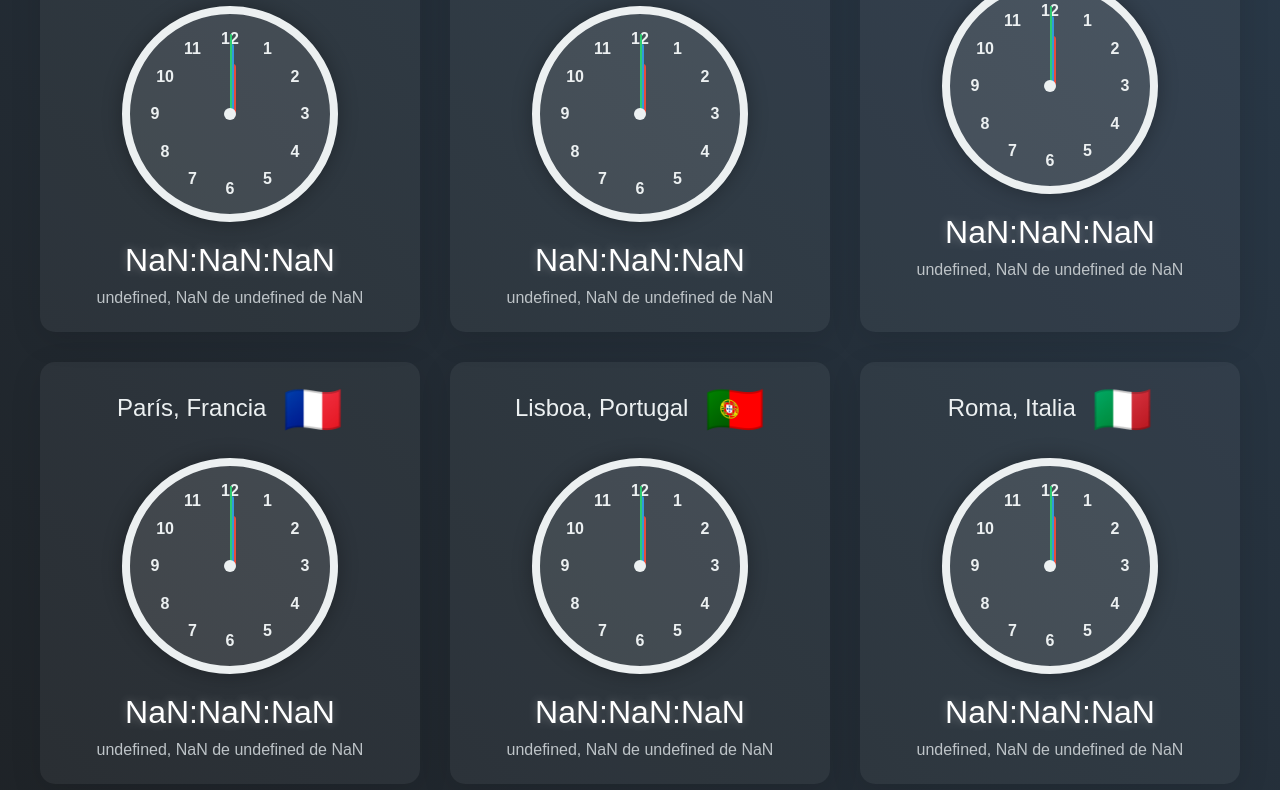
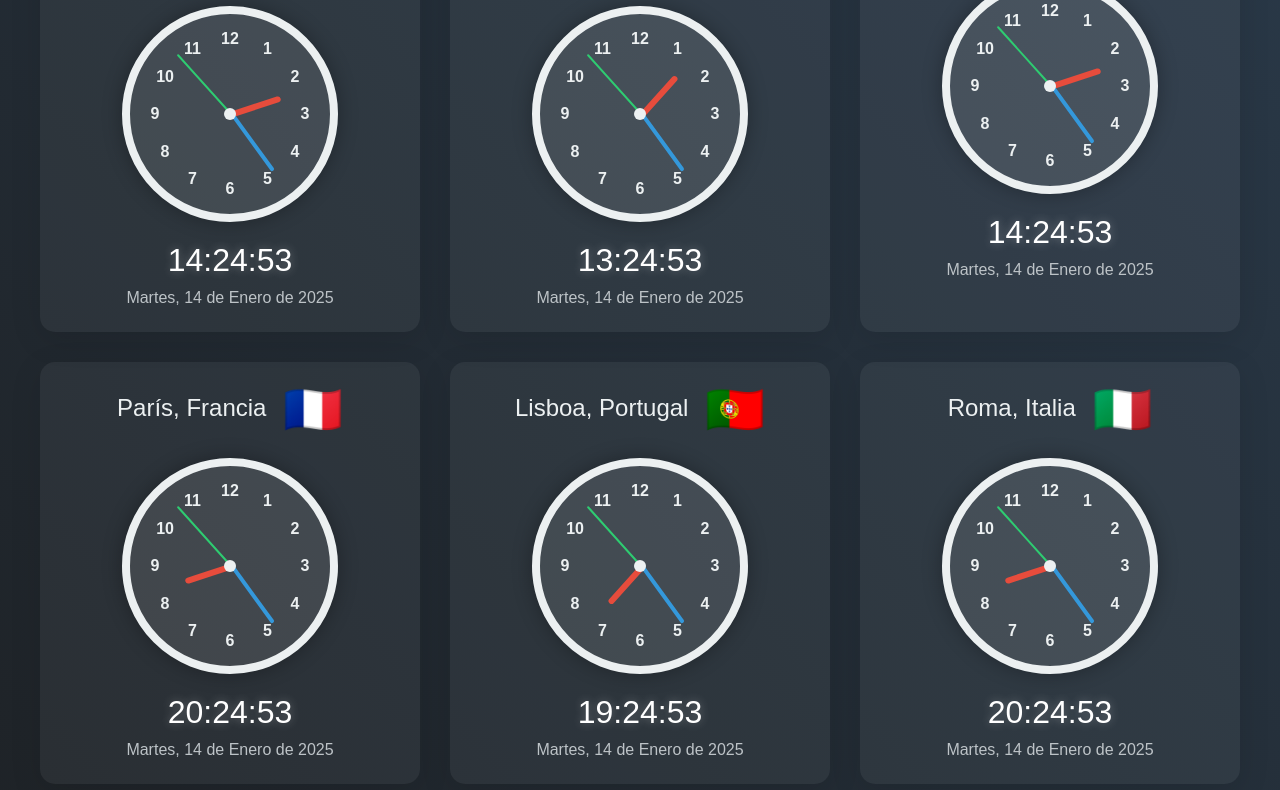
Before and after one commit to jorgegbs/relojesmundiales, a plain HTML site: page index.html in a window 1280 px wide. Shown: the part 695-1485 px from the top of the page. Drawn offline with Linux system fonts and the light colour scheme.

Commit message:
Update index.html

```diff
--- a/index.html
+++ b/index.html
@@ -2,6 +2,7 @@
 <html>
 <head>
     <style>
+        /* Estilos previos sin cambios... */
         body {
             margin: 0;
             padding: 20px;
@@ -136,44 +137,47 @@
 </head>
 <body>
     <h1 class="page-title">Relojes Mundiales</h1>
-    <div class="world-clocks" id="worldClocks">
-        <!-- Los relojes se añadirán aquí dinámicamente -->
-    </div>
+    <div class="world-clocks" id="worldClocks"></div>
 
     <script>
         const cities = [
-            { name: 'Buenos Aires', timezone: 'America/Argentina/Buenos_Aires', country: 'Argentina', flag: '🇦🇷' },
-            { name: 'Santiago', timezone: 'America/Santiago', country: 'Chile', flag: '🇨🇱' },
-            { name: 'Brasilia', timezone: 'America/Sao_Paulo', country: 'Brasil', flag: '🇧🇷' },
-            { name: 'Washington DC', timezone: 'America/New_York', country: 'Estados Unidos', flag: '🇺🇸' },
-            { name: 'Ciudad de México', timezone: 'America/Mexico_City', country: 'México', flag: '🇲🇽' },
-            { name: 'Ottawa', timezone: 'America/Toronto', country: 'Canadá', flag: '🇨🇦' },
-            { name: 'París', timezone: 'Europe/Paris', country: 'Francia', flag: '🇫🇷' },
-            { name: 'Lisboa', timezone: 'Europe/Lisbon', country: 'Portugal', flag: '🇵🇹' },
-            { name: 'Roma', timezone: 'Europe/Rome', country: 'Italia', flag: '🇮🇹' },
-            { name: 'Berlín', timezone: 'Europe/Berlin', country: 'Alemania', flag: '🇩🇪' },
-            { name: 'Mónaco', timezone: 'Europe/Monaco', country: 'Mónaco', flag: '🇲🇨' },
-            { name: 'Sídney', timezone: 'Australia/Sydney', country: 'Australia', flag: '🇦🇺' },
-            { name: 'Doha', timezone: 'Asia/Qatar', country: 'Qatar', flag: '🇶🇦' }
+            { name: 'Buenos Aires', timezone: 'America/Argentina/Buenos_Aires', country: 'Argentina', flag: '🇦🇷', offset: -3 },
+            { name: 'Santiago', timezone: 'America/Santiago', country: 'Chile', flag: '🇨🇱', offset: -3 },
+            { name: 'Brasilia', timezone: 'America/Sao_Paulo', country: 'Brasil', flag: '🇧🇷', offset: -3 },
+            { name: 'Washington DC', timezone: 'America/New_York', country: 'Estados Unidos', flag: '🇺🇸', offset: -5 },
+            { name: 'Ciudad de México', timezone: 'America/Mexico_City', country: 'México', flag: '🇲🇽', offset: -6 },
+            { name: 'Ottawa', timezone: 'America/Toronto', country: 'Canadá', flag: '🇨🇦', offset: -5 },
+            { name: 'París', timezone: 'Europe/Paris', country: 'Francia', flag: '🇫🇷', offset: 1 },
+            { name: 'Lisboa', timezone: 'Europe/Lisbon', country: 'Portugal', flag: '🇵🇹', offset: 0 },
+            { name: 'Roma', timezone: 'Europe/Rome', country: 'Italia', flag: '🇮🇹', offset: 1 },
+            { name: 'Berlín', timezone: 'Europe/Berlin', country: 'Alemania', flag: '🇩🇪', offset: 1 },
+            { name: 'Mónaco', timezone: 'Europe/Monaco', country: 'Mónaco', flag: '🇲🇨', offset: 1 },
+            { name: 'Sídney', timezone: 'Australia/Sydney', country: 'Australia', flag: '🇦🇺', offset: 11 },
+            { name: 'Doha', timezone: 'Asia/Qatar', country: 'Qatar', flag: '🇶🇦', offset: 3 }
         ];
+
+        function getTimeInTimezone(offset) {
+            const d = new Date();
+            const utc = d.getTime() + (d.getTimezoneOffset() * 60000);
+            return new Date(utc + (3600000 * offset));
+        }
 
         function createClock(city) {
             const clockWrapper = document.createElement('div');
             clockWrapper.className = 'clock-wrapper';
             clockWrapper.innerHTML = `
                 <div class="city-name">${city.name}, ${city.country} <span class="flag">${city.flag}</span></div>
-                <div class="analog-clock">
-                    <div id="numbers-${city.name}"></div>
+                <div class="analog-clock" id="analog-${city.name}">
                     <div class="hand hour-hand"></div>
                     <div class="hand minute-hand"></div>
                     <div class="hand second-hand"></div>
                     <div class="center-dot"></div>
                 </div>
-                <div class="digital-clock">00:00:00</div>
-                <div class="date">1 de Enero, 2024</div>
+                <div class="digital-clock" id="digital-${city.name}">00:00:00</div>
+                <div class="date" id="date-${city.name}">1 de Enero, 2024</div>
             `;
 
-            // Añadir números
+            // Añadir números al reloj
             const clockFace = clockWrapper.querySelector('.analog-clock');
             for (let i = 1; i <= 12; i++) {
                 const number = document.createElement('div');
@@ -195,59 +199,50 @@
             return clockWrapper;
         }
 
-        function formatDate(date) {
+        function updateClock(city) {
+            const time = getTimeInTimezone(city.offset);
+            const hours = time.getHours();
+            const minutes = time.getMinutes();
+            const seconds = time.getSeconds();
+
+            // Actualizar reloj analógico
+            const hourDeg = ((hours % 12) * 30) + (minutes * 0.5);
+            const minuteDeg = minutes * 6;
+            const secondDeg = seconds * 6;
+
+            const analog = document.getElementById(`analog-${city.name}`);
+            analog.querySelector('.hour-hand').style.transform = `rotate(${hourDeg}deg)`;
+            analog.querySelector('.minute-hand').style.transform = `rotate(${minuteDeg}deg)`;
+            analog.querySelector('.second-hand').style.transform = `rotate(${secondDeg}deg)`;
+
+            // Actualizar reloj digital
+            const digital = document.getElementById(`digital-${city.name}`);
+            digital.textContent = time.toLocaleTimeString('es-ES', { hour12: false });
+
+            // Actualizar fecha
+            const dateEl = document.getElementById(`date-${city.name}`);
             const days = ['Domingo', 'Lunes', 'Martes', 'Miércoles', 'Jueves', 'Viernes', 'Sábado'];
             const months = ['Enero', 'Febrero', 'Marzo', 'Abril', 'Mayo', 'Junio',
                           'Julio', 'Agosto', 'Septiembre', 'Octubre', 'Noviembre', 'Diciembre'];
 
-            return `${days[date.getDay()]}, ${date.getDate()} de ${months[date.getMonth()]} de ${date.getFullYear()}`;
-        }
-
-        function updateClocks() {
-            cities.forEach(city => {
-                const clockWrapper = document.querySelector(`[data-city="${city.name}"]`);
-                const now = new Date().toLocaleString('es-ES', { timeZone: city.timezone });
-                const date = new Date(now);
-
-                const hours = date.getHours();
-                const minutes = date.getMinutes();
-                const seconds = date.getSeconds();
-                const milliseconds = date.getMilliseconds();
-
-                // Actualizar reloj analógico con movimiento suave
-                const hourDeg = (hours % 12 + minutes / 60) * 30;
-                const minuteDeg = (minutes + seconds / 60) * 6;
-                const secondDeg = (seconds + milliseconds / 1000) * 6;
-
-                const clock = clockWrapper.querySelector('.analog-clock');
-                clock.querySelector('.hour-hand').style.transform = `rotate(${hourDeg}deg)`;
-                clock.querySelector('.minute-hand').style.transform = `rotate(${minuteDeg}deg)`;
-                clock.querySelector('.second-hand').style.transform = `rotate(${secondDeg}deg)`;
-
-                // Actualizar reloj digital
-                const digitalTime = [
-                    hours.toString().padStart(2, '0'),
-                    minutes.toString().padStart(2, '0'),
-                    seconds.toString().padStart(2, '0')
-                ].join(':');
-                clockWrapper.querySelector('.digital-clock').textContent = digitalTime;
-
-                // Actualizar fecha completa
-                clockWrapper.querySelector('.date').textContent = formatDate(date);
-            });
-
-            requestAnimationFrame(updateClocks);
+            dateEl.textContent = `${days[time.getDay()]}, ${time.getDate()} de ${months[time.getMonth()]} de ${time.getFullYear()}`;
         }
 
         // Inicializar relojes
         const worldClocks = document.getElementById('worldClocks');
         cities.forEach(city => {
             const clock = createClock(city);
-            clock.setAttribute('data-city', city.name);
             worldClocks.appendChild(clock);
         });
 
-        updateClocks();
+        // Actualizar relojes cada segundo
+        function updateAllClocks() {
+            cities.forEach(updateClock);
+        }
+
+        // Actualizar inmediatamente y luego cada segundo
+        updateAllClocks();
+        setInterval(updateAllClocks, 1000);
     </script>
 </body>
 </html>
```
